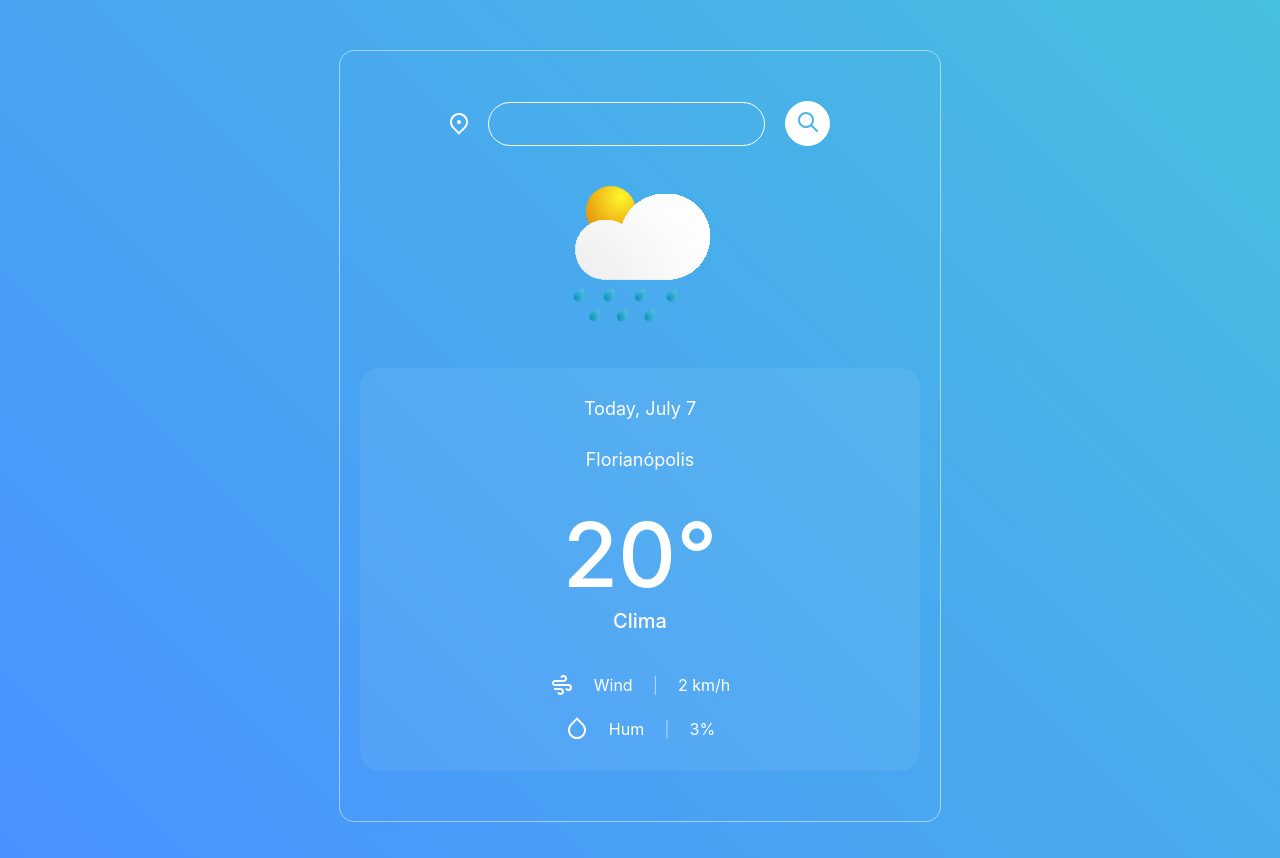
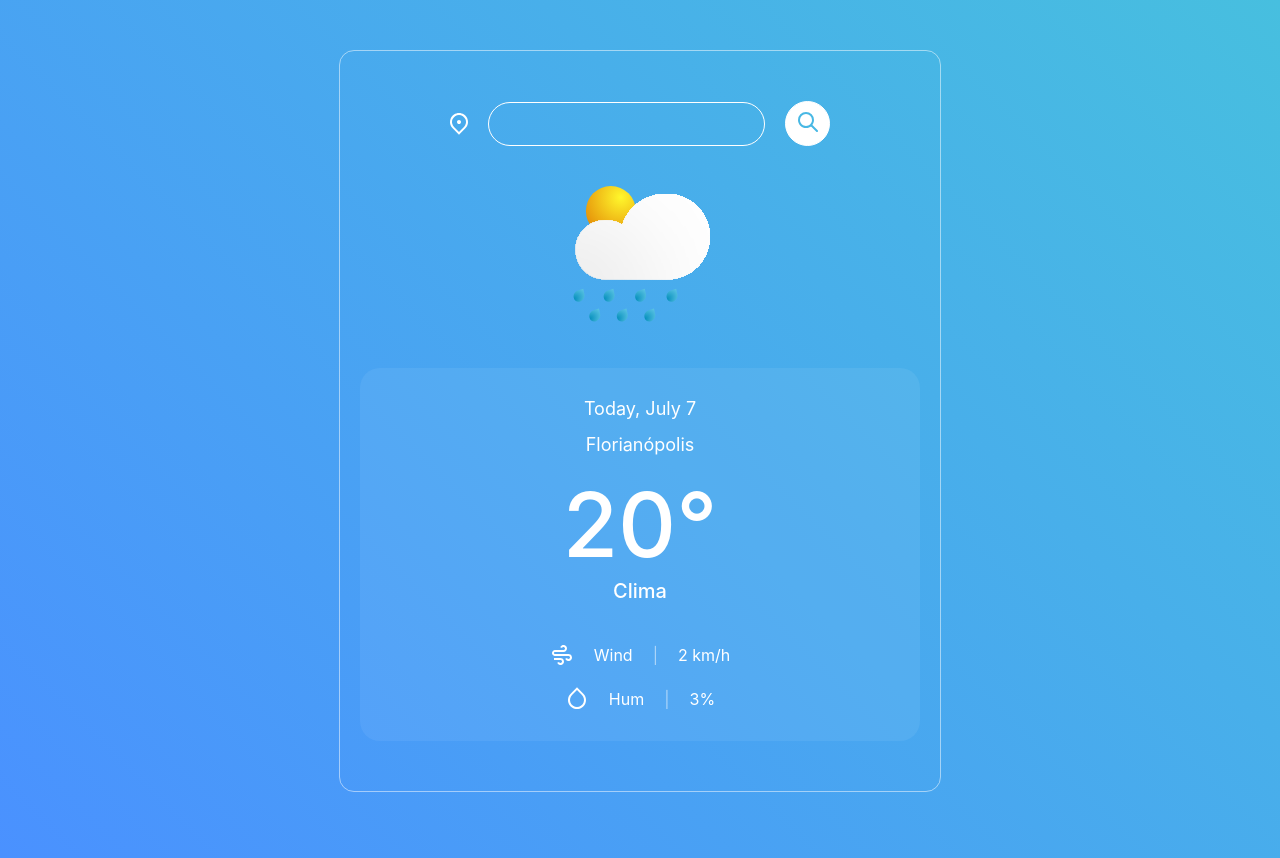
Before and after one commit to faelreis/weather, a React (Vite) app: page / in a window 1280 px wide. Built offline with nearby package versions, Linux system fonts and the light colour scheme.

Commit message:
Change margin h3

```diff
--- a/src/App.css
+++ b/src/App.css
@@ -79,7 +79,7 @@
 
 
 .box-forecast h3{
-  margin: 0px 0px 30px 0px;
+  margin: 0px 0px 15px 0px;
   color: #FFF;
   font-size: 18px;
   font-weight: 400;
--- a/src/App.tsx
+++ b/src/App.tsx
@@ -70,8 +70,8 @@ function App(): JSX.Element {
   };
 
   const currentDate = new Date();
-  const options = { day: 'numeric', month: 'long' };
-  const formattedDate = currentDate.toLocaleDateString('en-US', options);
+  const options:Intl.DateTimeFormatOptions = { day: 'numeric', month: 'long' };
+  const formattedDate:string = currentDate.toLocaleDateString('en-US', options);
 
   return (
     <div className='weather-app'>
```
